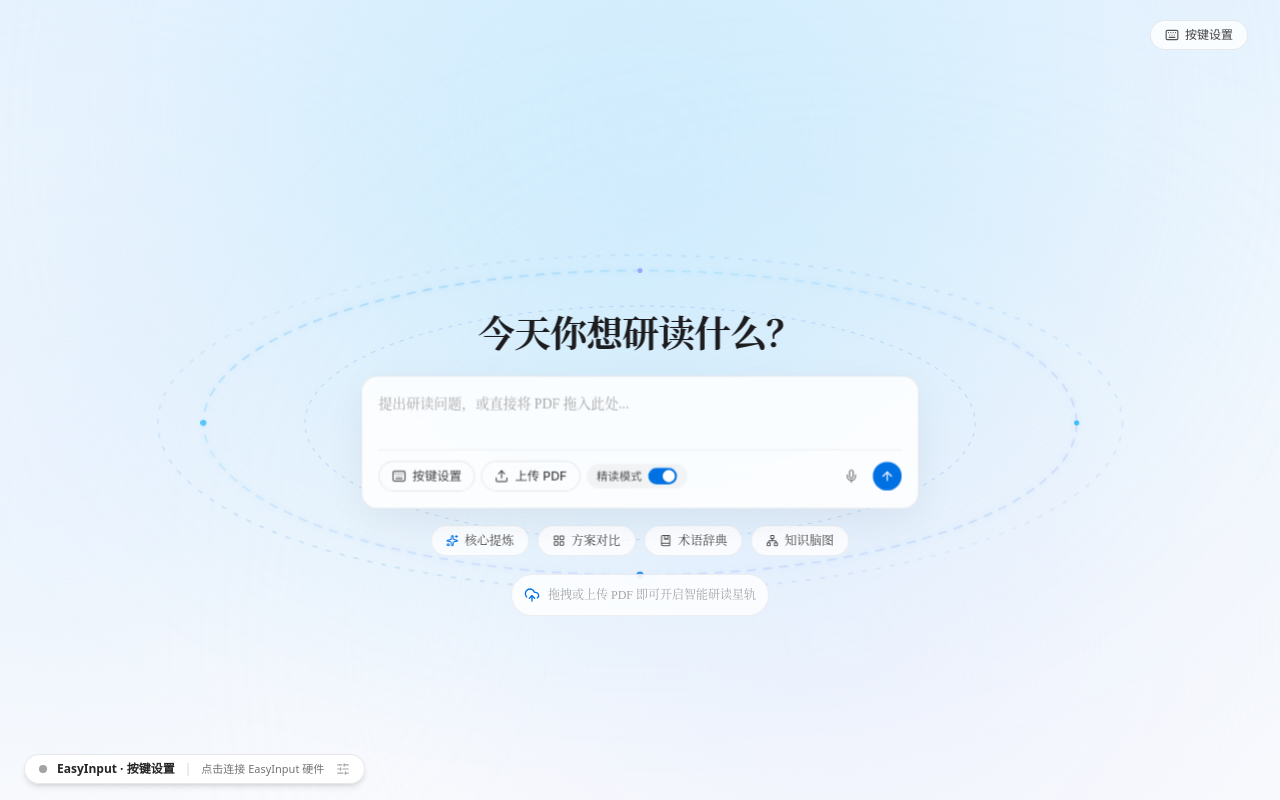
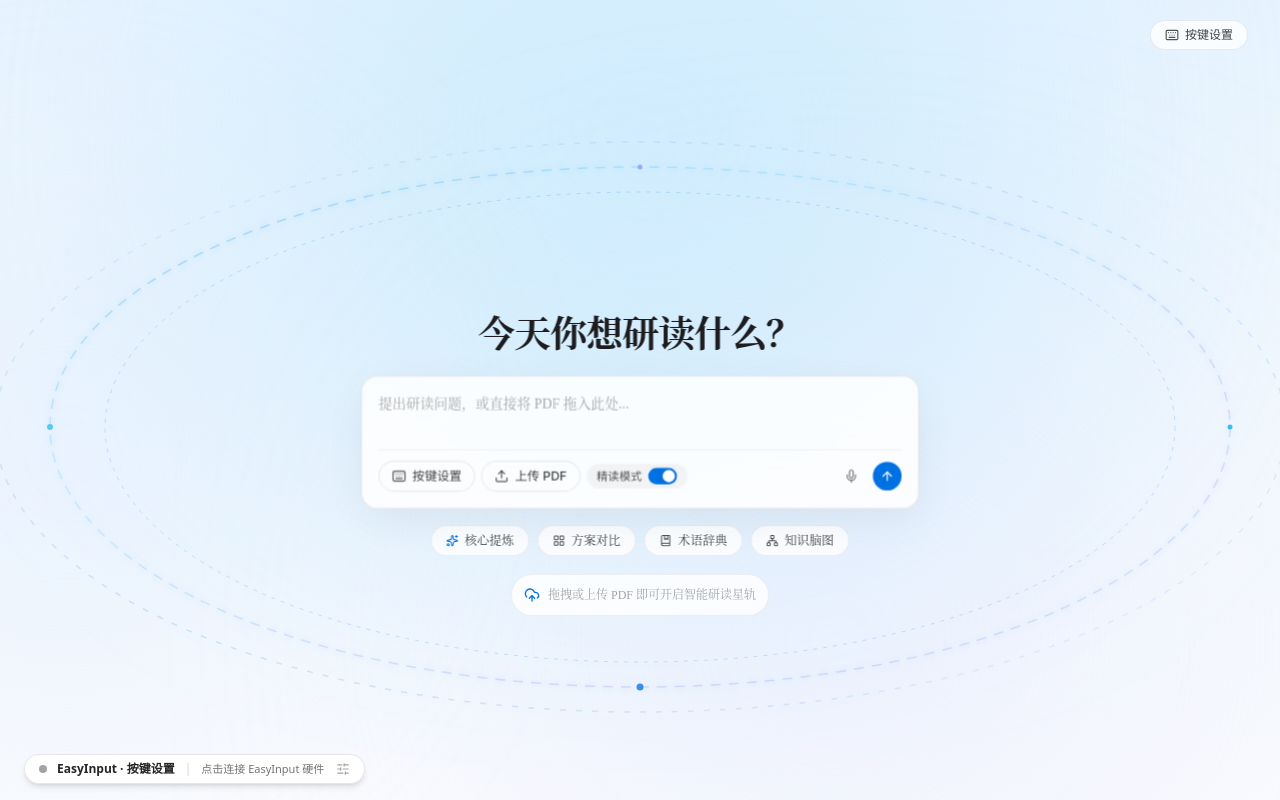
Before and after one commit to Xuanxi621/ReadKeyBoard, a React (Vite) app: page / in a window 1280 px wide. Built offline with nearby package versions, Linux system fonts and the light colour scheme.

Commit message:
fix: enlarge orbit radii to prevent dialog occlusion and soften depth of field blur

```diff
--- a/src/components/UniverseView.jsx
+++ b/src/components/UniverseView.jsx
@@ -158,9 +158,9 @@ export default function UniverseView({
         onTouchStart={handleStageMouseDown}
         className="relative flex-1 w-full flex items-center justify-center overflow-hidden"
       >
-        {/* Luminous Orbital Trajectory Arc Rings (星轨椭圆弧线与呼吸光环) */}
+        {/* Luminous Orbital Trajectory Arc Rings (大幅扩容星轨半径，完全绕开中央对话框与标题) */}
         <div className="absolute inset-0 flex items-center justify-center pointer-events-none z-0">
-          <svg className="w-[1040px] h-[660px] overflow-visible max-w-none" viewBox="0 0 1000 650" fill="none">
+          <svg className="w-[1440px] h-[780px] overflow-visible max-w-none" viewBox="0 0 1440 780" fill="none">
             <defs>
               <linearGradient id="orbitArcGrad1" x1="0%" y1="0%" x2="100%" y2="100%">
                 <stop offset="0%" stopColor="#0071E3" stopOpacity="0.55" />
@@ -182,49 +182,49 @@ export default function UniverseView({
               </filter>
             </defs>
 
-            {/* Primary Matched Orbital Track Arc (与卡片真实3D轨迹严密贴合) */}
+            {/* Primary Matched Orbital Track Arc (与卡片真实3D轨迹严密贴合，完全绕开中央输入框) */}
             <ellipse
-              cx="500"
-              cy="313"
-              rx="430"
-              ry="150"
+              cx="720"
+              cy="382"
+              rx="590"
+              ry="260"
               stroke="url(#orbitArcGrad1)"
               strokeWidth="2"
-              strokeDasharray="9 7"
+              strokeDasharray="10 8"
               filter="url(#orbitGlowEffect)"
               className="orbit-arc-breathing"
             />
 
             {/* Outer Secondary Auxiliary Orbit Arc */}
             <ellipse
-              cx="500"
-              cy="313"
-              rx="475"
-              ry="165"
+              cx="720"
+              cy="382"
+              rx="645"
+              ry="285"
               stroke="url(#orbitArcGrad2)"
               strokeWidth="1.2"
-              strokeDasharray="5 9"
+              strokeDasharray="6 10"
               opacity="0.60"
               className="orbit-arc-breathing-delayed"
             />
 
             {/* Inner Resonant Focus Track */}
             <ellipse
-              cx="500"
-              cy="313"
-              rx="330"
-              ry="115"
+              cx="720"
+              cy="382"
+              rx="535"
+              ry="235"
               stroke="rgba(0, 113, 227, 0.18)"
               strokeWidth="1"
               strokeDasharray="4 6"
             />
 
             {/* Luminous Orbital Celestial Nodes (星轨呼吸光点) */}
-            <circle cx="930" cy="313" r="3.5" fill="#0071E3" opacity="0.75" className="animate-ping" />
-            <circle cx="930" cy="313" r="2.5" fill="#38BDF8" />
-            <circle cx="70" cy="313" r="3" fill="#38BDF8" opacity="0.80" />
-            <circle cx="500" cy="163" r="2.5" fill="#818CF8" opacity="0.65" />
-            <circle cx="500" cy="463" r="3.5" fill="#0071E3" opacity="0.75" />
+            <circle cx="1310" cy="382" r="3.5" fill="#0071E3" opacity="0.75" className="animate-ping" />
+            <circle cx="1310" cy="382" r="2.5" fill="#38BDF8" />
+            <circle cx="130" cy="382" r="3" fill="#38BDF8" opacity="0.80" />
+            <circle cx="720" cy="122" r="2.5" fill="#818CF8" opacity="0.65" />
+            <circle cx="720" cy="642" r="3.5" fill="#0071E3" opacity="0.75" />
           </svg>
         </div>
 
--- a/src/components/universe/OrbitCard.jsx
+++ b/src/components/universe/OrbitCard.jsx
@@ -14,27 +14,33 @@ export default function OrbitCard({
   onDeleteDoc
 }) {
   const cProps = doc.cardProps || {
-    w: 120,
-    h: 160,
+    w: 136,
+    h: 184,
     baseTilt: 0,
-    radiusX: 430,
+    radiusX: 590,
     radiusY: 260,
     orbitOffset: (index / Math.max(1, totalDocs)) * Math.PI * 2
   };
 
   const cardAngle = orbitAngle + cProps.orbitOffset;
-  const waveX = Math.sin(cardAngle * 2 + index) * 16;
-  const waveY = Math.cos(cardAngle * 2 + index) * 12;
-  const rx = cProps.radiusX + waveX;
-  const ry = cProps.radiusY + waveY;
+  const waveX = Math.sin(cardAngle * 2 + index) * 14;
+  const waveY = Math.cos(cardAngle * 2 + index) * 10;
+
+  // Enforce spacious orbit dimensions so cards orbit gracefully outside the central dialog box without covering it
+  const cardW = Math.max(132, cProps.w || 136);
+  const cardH = Math.max(178, cProps.h || 184);
+  const baseRx = Math.max(590, (cProps.radiusX ? cProps.radiusX * 1.38 : 590));
+  const baseRy = Math.max(260, (cProps.radiusY ? cProps.radiusY * 1.02 : 260));
+  const rx = baseRx + waveX;
+  const ry = baseRy + waveY;
   const sinA = Math.sin(cardAngle);
   const cosA = Math.cos(cardAngle);
 
-  // 3D Spatial Position: cards travel along an inclined celestial ellipse
+  // 3D Spatial Position: cards travel along a wide inclined celestial ellipse completely outside the dialog box
   const x = cosA * rx;
-  const y = sinA * (ry * 0.58) - 12;
-  // True Z-depth: -240px (deep background behind console) to +220px (foreground in front of console)
-  const z = sinA * 230;
+  const y = sinA * ry - 8;
+  // Z-depth: -180px (deep background behind console) to +180px (foreground in front of console)
+  const z = sinA * 180;
 
   // Depth ratio: 0 (furthest back) to 1 (closest front)
   const depthRatio = (sinA + 1) / 2;
@@ -44,21 +50,21 @@ export default function OrbitCard({
   const isCardActive = isHovered || isSelected;
 
   // 3D Spatial Perspective Rotation (Yaw, Pitch, Roll)
-  const rotY = cosA * -18; // yaw towards camera/focus
-  const rotX = 12 - sinA * 8; // subtle perspective pitch
-  const rotZ = cProps.baseTilt + -cosA * 12; // dynamic roll tilt
+  const rotY = cosA * -15; // gentle yaw towards camera/focus
+  const rotX = 10 - sinA * 6; // subtle perspective pitch
+  const rotZ = (cProps.baseTilt || 0) * 0.65 + -cosA * 10; // controlled roll tilt
 
   // Optical 3D Depth of Field (景深):
-  // Background cards suffer optical Gaussian blur and lower contrast; foreground and active cards are razor sharp
-  const blurPx = isCardActive ? 0 : Math.max(0, (1 - depthRatio) * 5.2);
-  const brightness = isCardActive ? 1.04 : 0.86 + depthRatio * 0.16;
-  const contrast = isCardActive ? 1.02 : 0.88 + depthRatio * 0.14;
+  // Very gentle softening (max 0.6px ~ 0.8px) so document cover and text NEVER get blurry or illegible!
+  const blurPx = isCardActive ? 0 : Math.max(0, (1 - depthRatio) * 0.7);
+  const brightness = isCardActive ? 1.02 : 0.94 + depthRatio * 0.08;
+  const contrast = isCardActive ? 1.0 : 0.96 + depthRatio * 0.04;
 
-  // Perspective Scale & Opacity
-  const scale = isCardActive ? 1.28 : 0.72 + depthRatio * 0.40;
+  // Perspective Scale & Opacity: maintain readable, generous size without squishing
+  const scale = isCardActive ? 1.18 : 0.90 + depthRatio * 0.18;
   // Precise z-index: background cards (<20) travel physically behind console (z-20); foreground cards (>25) pass in front
   const zIndex = isCardActive ? 90 : Math.round(depthRatio * 50) + 10;
-  const opacity = isCardActive ? 1 : 0.58 + depthRatio * 0.42;
+  const opacity = isCardActive ? 1 : 0.82 + depthRatio * 0.18;
 
   const handleCardClick = (e) => {
     e.stopPropagation();
@@ -70,10 +76,10 @@ export default function OrbitCard({
       key={doc.id}
       className="orbit-card pointer-events-auto"
       style={{
-        width: `${cProps.w}px`,
-        height: `${cProps.h}px`,
-        marginTop: `-${cProps.h / 2}px`,
-        marginLeft: `-${cProps.w / 2}px`,
+        width: `${cardW}px`,
+        height: `${cardH}px`,
+        marginTop: `-${cardH / 2}px`,
+        marginLeft: `-${cardW / 2}px`,
         transform: `translate3d(${x.toFixed(1)}px, ${y.toFixed(1)}px, ${z.toFixed(1)}px) rotateX(${rotX.toFixed(1)}deg) rotateY(${rotY.toFixed(1)}deg) rotateZ(${rotZ.toFixed(1)}deg) scale(${scale.toFixed(2)})`,
         filter: blurPx > 0.1
           ? `blur(${blurPx.toFixed(1)}px) brightness(${brightness.toFixed(2)}) contrast(${contrast.toFixed(2)})`
@@ -111,7 +117,7 @@ export default function OrbitCard({
         {/* Cover Thumbnail */}
         <div
           className="relative w-full overflow-hidden bg-neutral-50 flex-shrink-0"
-          style={{ height: `${cProps.h - 48}px` }}
+          style={{ height: `${cardH - 48}px` }}
         >
           {doc.coverThumbnail ? (
             <img
--- a/src/hooks/useDocuments.js
+++ b/src/hooks/useDocuments.js
@@ -112,14 +112,14 @@ export function useDocuments({ showToast, setView, viewRef }) {
           const pdf = await loadPdfDocument(arrayBuffer);
           const coverThumbnail = await generateCoverThumbnail(pdf);
 
-          const baseW = 120 + (Math.random() * 16 - 8);
-          const baseH = baseW * 1.36;
+          const baseW = 136 + (Math.random() * 12 - 6);
+          const baseH = baseW * 1.35;
           const cardProps = {
             w: Math.round(baseW),
             h: Math.round(baseH),
-            baseTilt: Math.random() * 40 - 20,
-            radiusX: 430 + (Math.random() * 40 - 20),
-            radiusY: 260 + (Math.random() * 30 - 15),
+            baseTilt: Math.random() * 24 - 12,
+            radiusX: 590 + (Math.random() * 30 - 15),
+            radiusY: 260 + (Math.random() * 20 - 10),
             orbitOffset: Math.random() * Math.PI * 2
           };
 
```
